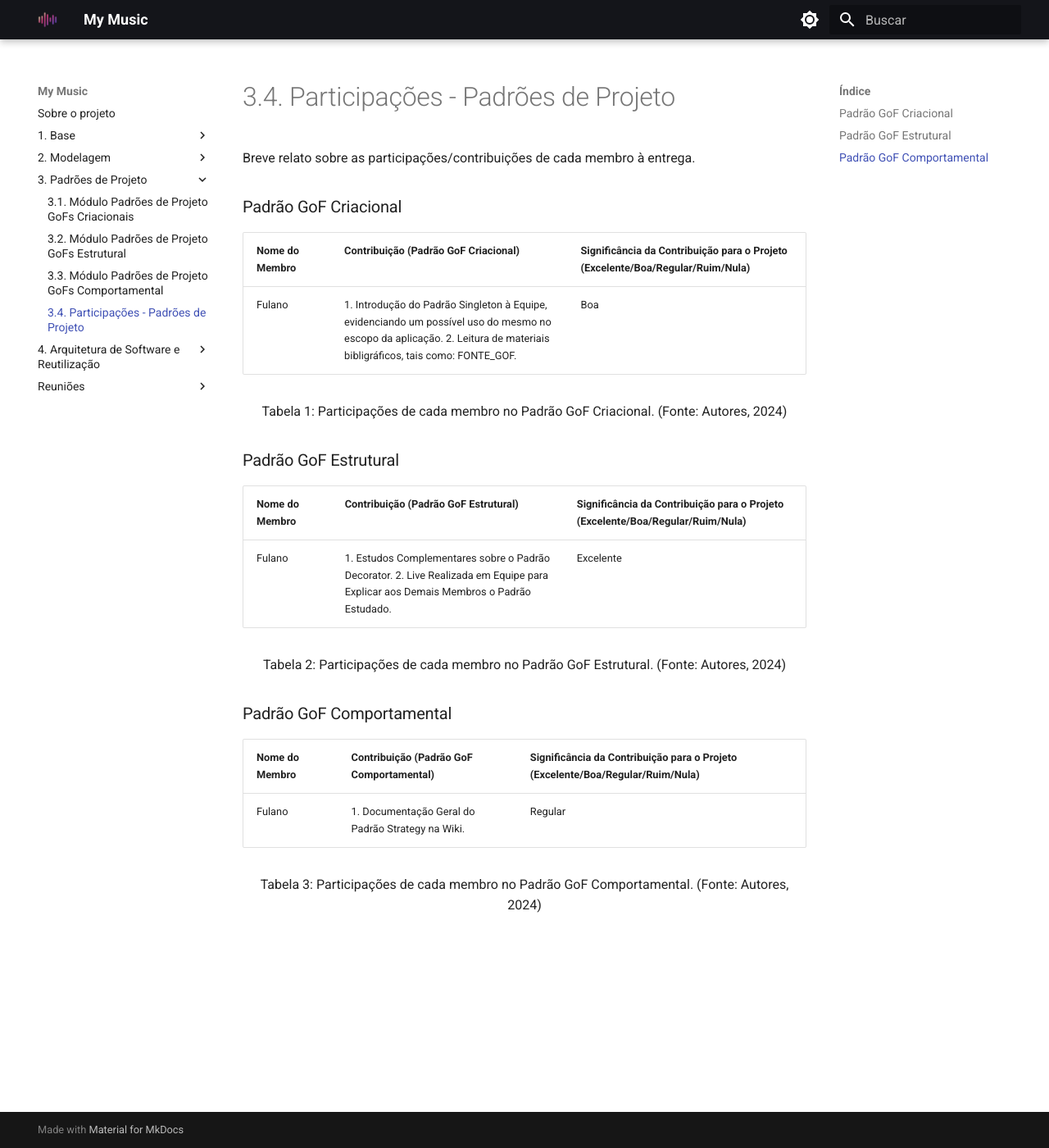
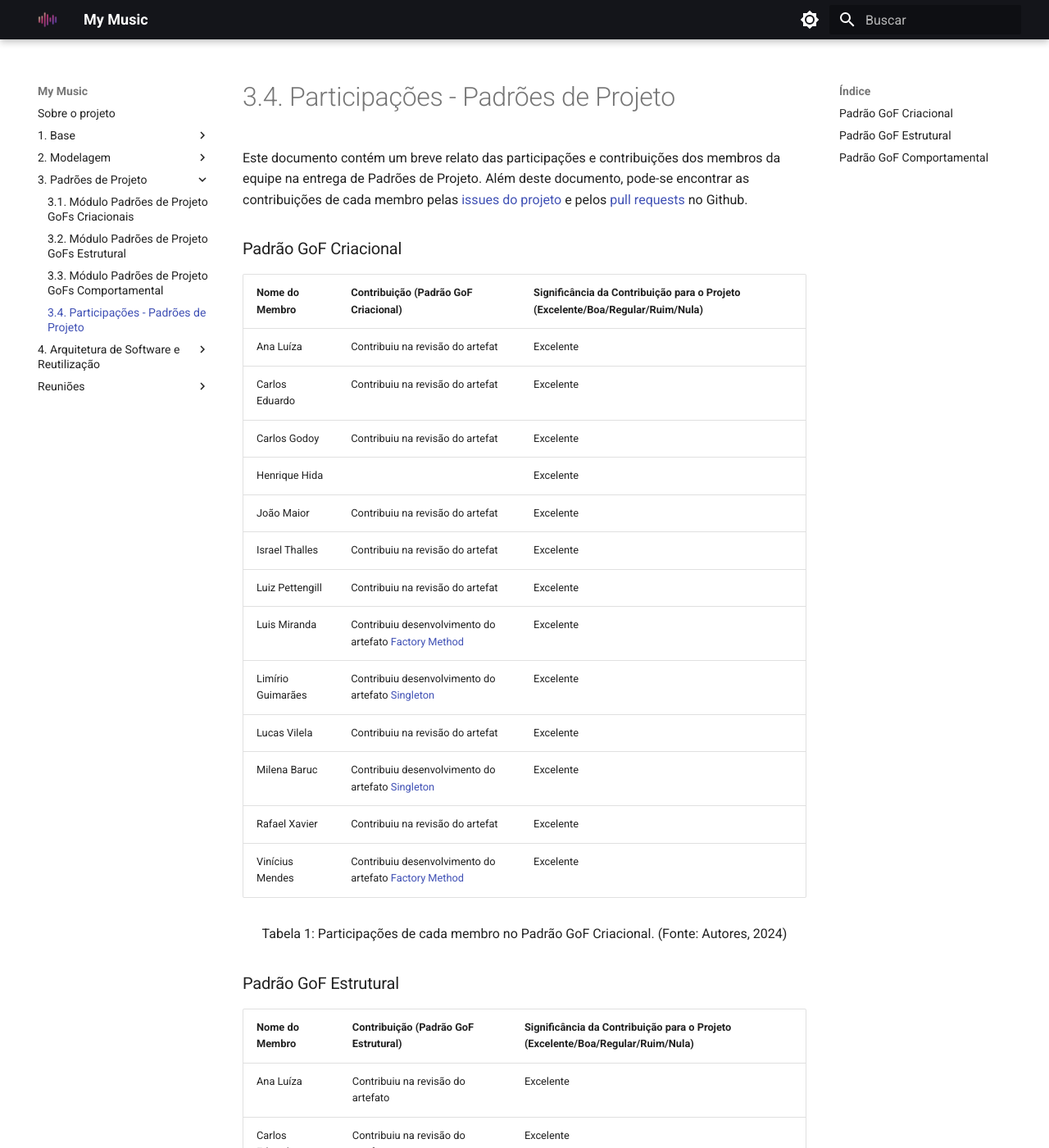
Before and after one commit to UnBArqDsw2024-1/2024.1_G2_My_Music, an MkDocs documentation site: the page built from docs/PadroesDeProjeto/ParticipacoesPadroes.md, in a window 1280 px wide and 1400 px high. Shown: the whole window at 82% size. Built offline with MkDocs 1.6.1 and Material for MkDocs 9.7.7, drawn with Linux system fonts in a browser that asks for light colours; some of the changed text lies outside the part shown.

Commit message:
feat: Participações Entrega 3

```diff
--- a/docs/PadroesDeProjeto/ParticipacoesPadroes.md
+++ b/docs/PadroesDeProjeto/ParticipacoesPadroes.md
@@ -1,23 +1,47 @@
 # 3.4. Participações - Padrões de Projeto
 
-Breve relato sobre as participações/contribuições de cada membro à entrega.
+Este documento contém um breve relato das participações e contribuições dos membros da equipe na entrega de Padrões de Projeto. Além deste documento, pode-se encontrar as contribuições de cada membro pelas [issues do projeto](https://github.com/UnBArqDsw2024-1/2024.1_G2_My_Music/issues) e pelos [pull requests](https://github.com/UnBArqDsw2024-1/2024.1_G2_My_Music/pulls?q=is%3Aopen+is%3Apr) no Github.
 
 ### Padrão GoF Criacional
 
 |Nome do Membro | Contribuição (Padrão GoF Criacional) | Significância da Contribuição para o Projeto (Excelente/Boa/Regular/Ruim/Nula) |
 | -------------- | --------------------------- | --------------------------------- |
-| Fulano | 1. Introdução do Padrão Singleton à Equipe, evidenciando um possível uso do mesmo no escopo da aplicação. 2. Leitura de materiais bibligráficos, tais como: FONTE_GOF. | Boa |
+| Ana Luíza | Contribuiu na revisão do artefat | Excelente |
+| Carlos Eduardo | Contribuiu na revisão do artefat | Excelente |
+| Carlos Godoy | Contribuiu na revisão do artefat | Excelente |
+| Henrique Hida | | Excelente |
+| João Maior | Contribuiu na revisão do artefat | Excelente |
+| Israel Thalles | Contribuiu na revisão do artefat | Excelente |
+| Luiz Pettengill | Contribuiu na revisão do artefat | Excelente |
+| Luis Miranda | Contribuiu desenvolvimento do artefato [Factory Method]() | Excelente |
+| Limírio Guimarães | Contribuiu desenvolvimento do artefato [Singleton]() | Excelente |
+| Lucas Vilela | Contribuiu na revisão do artefat | Excelente |
+| Milena Baruc | Contribuiu desenvolvimento do artefato [Singleton]() | Excelente |
+| Rafael Xavier | Contribuiu na revisão do artefat |  Excelente |
+| Vinícius Mendes | Contribuiu desenvolvimento do artefato [Factory Method]() | Excelente
 
 <div style="text-align: center">
   <p>Tabela 1: Participações de cada membro no Padrão GoF Criacional. (Fonte: Autores, 2024)</p>
 </div>
 
-
 ### Padrão GoF Estrutural
 
 |Nome do Membro | Contribuição (Padrão GoF Estrutural) | Significância da Contribuição para o Projeto (Excelente/Boa/Regular/Ruim/Nula) |
 | -------------- | --------------------------- | --------------------------------- |
-| Fulano | 1. Estudos Complementares sobre o Padrão Decorator. 2. Live Realizada em Equipe para Explicar aos Demais Membros o Padrão Estudado.    | Excelente |
+| Ana Luíza | Contribuiu na revisão do artefato | Excelente |
+| Carlos Eduardo | Contribuiu na revisão do artefato | Excelente |
+| Carlos Godoy | Contribuiu na revisão do artefato | Excelente |
+| Henrique Hida | Contribuiu desenvolvimento do artefato [Facade]() | Excelente |
+| João Maior | Contribuiu na revisão do artefato | Excelente |
+| Israel Thalles | Contribuiu desenvolvimento do artefato [Facade]() | Excelente |
+| Luiz Pettengill |Contribuiu desenvolvimento do artefato [Facade]() | Excelente |
+| Luis Miranda | Contribuiu na revisão do artefato | Excelente |
+| Limírio Guimarães | Contribuiu na revisão do artefato | Excelente |
+| Lucas Vilela | Contribuiu desenvolvimento do artefato [Facade]() | Excelente |
+| Milena Baruc | Contribuiu na revisão do artefato | Excelente |
+| Rafael Xavier | Contribuiu na revisão do artefato |  Excelente |
+| Vinícius Mendes | Contribuiu na revisão do artefato | Excelente
+
 
 <div style="text-align: center">
   <p>Tabela 2: Participações de cada membro no Padrão GoF Estrutural. (Fonte: Autores, 2024)</p>
@@ -28,7 +52,20 @@ Breve relato sobre as participações/contribuições de cada membro à entrega.
 
 |Nome do Membro | Contribuição (Padrão GoF Comportamental) | Significância da Contribuição para o Projeto (Excelente/Boa/Regular/Ruim/Nula) |
 | -------------- | --------------------------- | --------------------------------- |
-| Fulano | 1. Documentação Geral do Padrão Strategy na Wiki. | Regular |
+| Ana Luíza | Contribuiu desenvolvimento do artefato [Command]() | Excelente |
+| Carlos Eduardo | Contribuiu desenvolvimento do artefato [Strategy]() | Excelente |
+| Carlos Godoy | Contribuiu desenvolvimento do artefato [Strategy]() | Excelente |
+| Henrique Hida | Contribuiu na revisão do artefato | Excelente |
+| João Maior | Contribuiu desenvolvimento do artefato [Strategy]() | Excelente |
+| Israel Thalles | Contribuiu na revisão do artefat | Excelente |
+| Luiz Pettengill | Contribuiu na revisão do artefat | Excelente |
+| Luis Miranda | Contribuiu na revisão do artefat[Factory Method]() | Excelente |
+| Limírio Guimarães | Contribuiu na revisão do artefat  | Excelente |
+| Lucas Vilela | Contribuiu na revisão do artefat  | Excelente |
+| Milena Baruc | Contribuiu na revisão do artefat  | Excelente |
+| Rafael Xavier | Contribuiu desenvolvimento do artefato [Command]() |  Excelente |
+| Vinícius Mendes | Contribuiu na revisão do artefat  | Excelente
+
 
 <div style="text-align: center">
   <p>Tabela 3: Participações de cada membro no Padrão GoF Comportamental. (Fonte: Autores, 2024)</p>
```
